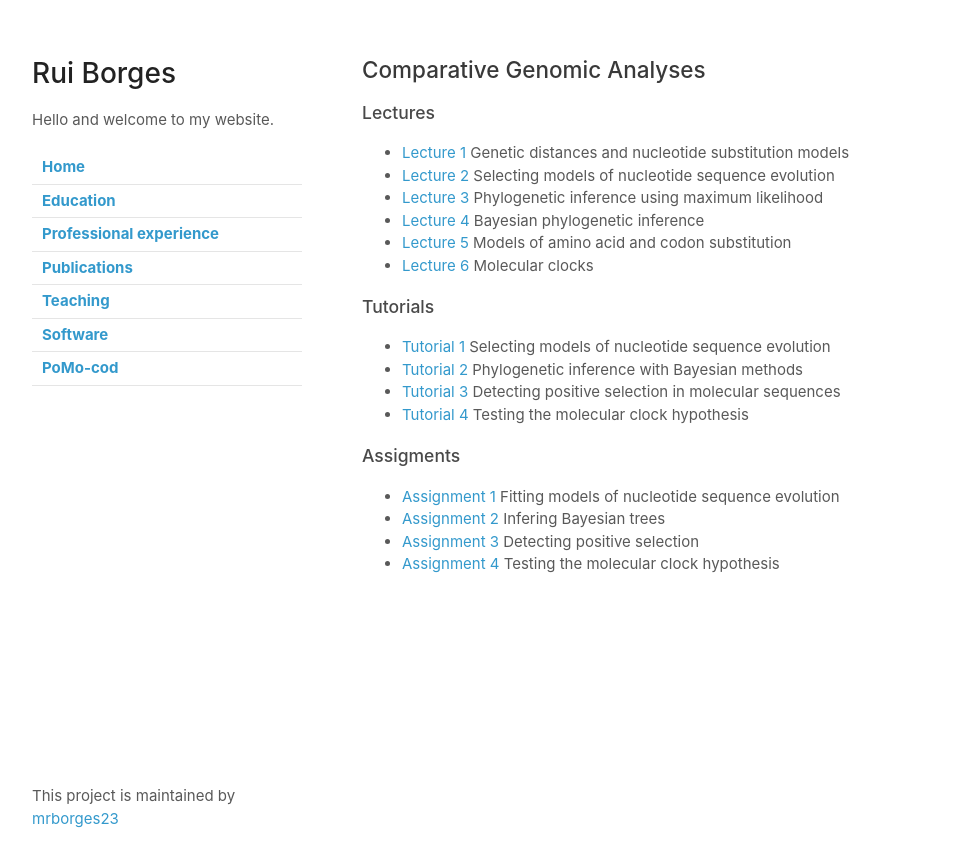
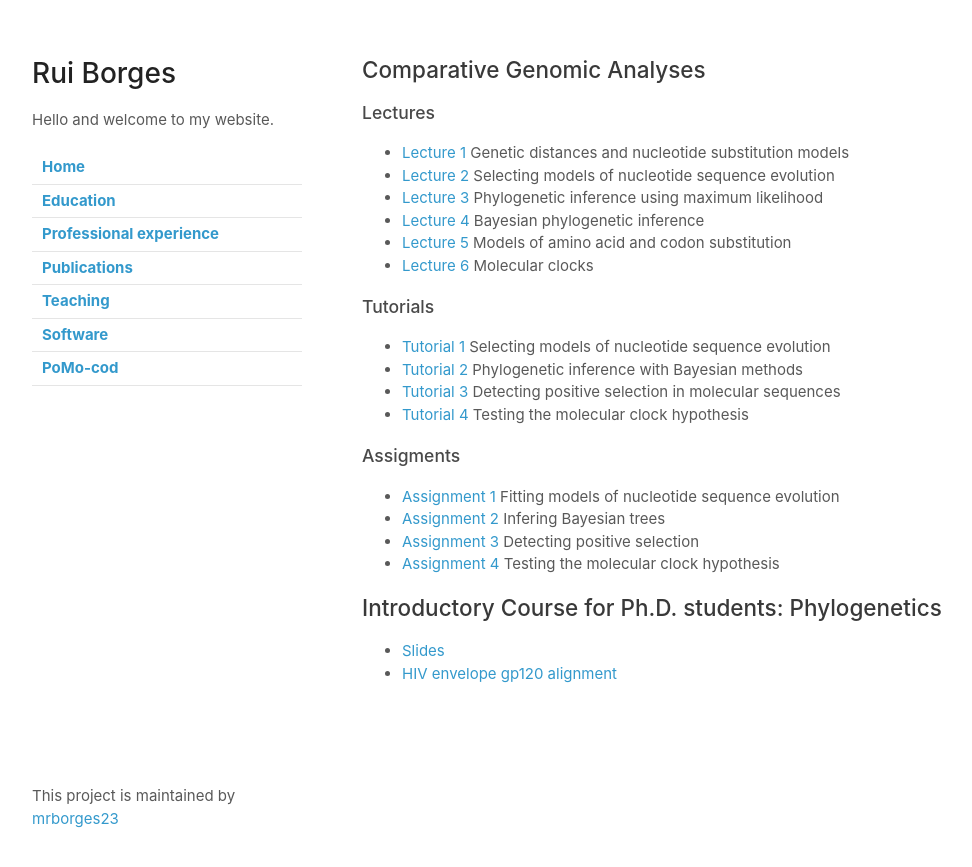
Before and after one commit to mrborges23/mypage.github.io, a Jekyll site: the page built from teaching.md, in a window 1280 px wide. Shown: the top 867 px of the page, without its empty margins (68-1040 px from the left). Built offline with Jekyll 4.4.1, drawn with Linux system fonts in a browser that asks for light colours; our own code applies the rules of GitHub Pages for plain Markdown files.

Commit message:
updating courses

```diff
--- a/teaching.md
+++ b/teaching.md
@@ -7,7 +7,6 @@
 * [Lecture 4](/assets/lectures/Lecture_4.pdf) Bayesian phylogenetic inference
 * [Lecture 5](/assets/lectures/Lecture_5.pdf) Models of amino acid and codon substitution
 * [Lecture 6](/assets/lectures/Lecture_6.pdf) Molecular clocks
-
 
 ### Tutorials
 * [Tutorial 1](tutorial_1.md) Selecting models of nucleotide sequence evolution <br/>
@@ -20,3 +19,8 @@
 * [Assignment 2](assignment_2.md) Infering Bayesian trees <br/>
 * [Assignment 3](assignment_3.md) Detecting positive selection <br/>
 * [Assignment 4](assignment_4.md) Testing the molecular clock hypothesis
+
+## Introductory Course for Ph.D. students: Phylogenetics
+
+* [Slides](/assets/lectures/Phylogenetics.pdf)
+* [HIV envelope gp120 alignment](/assets/lectures/HIV_env_gp120.nxs)
```
Also changed, not shown: 1 other file.
